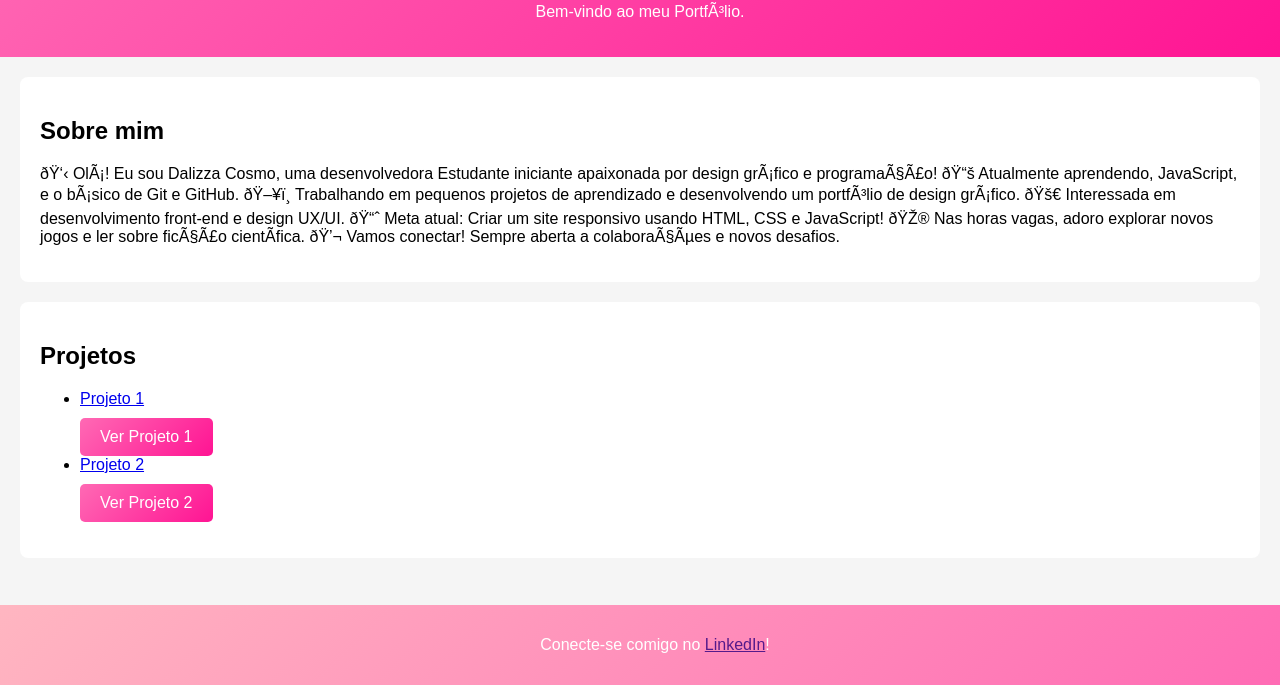
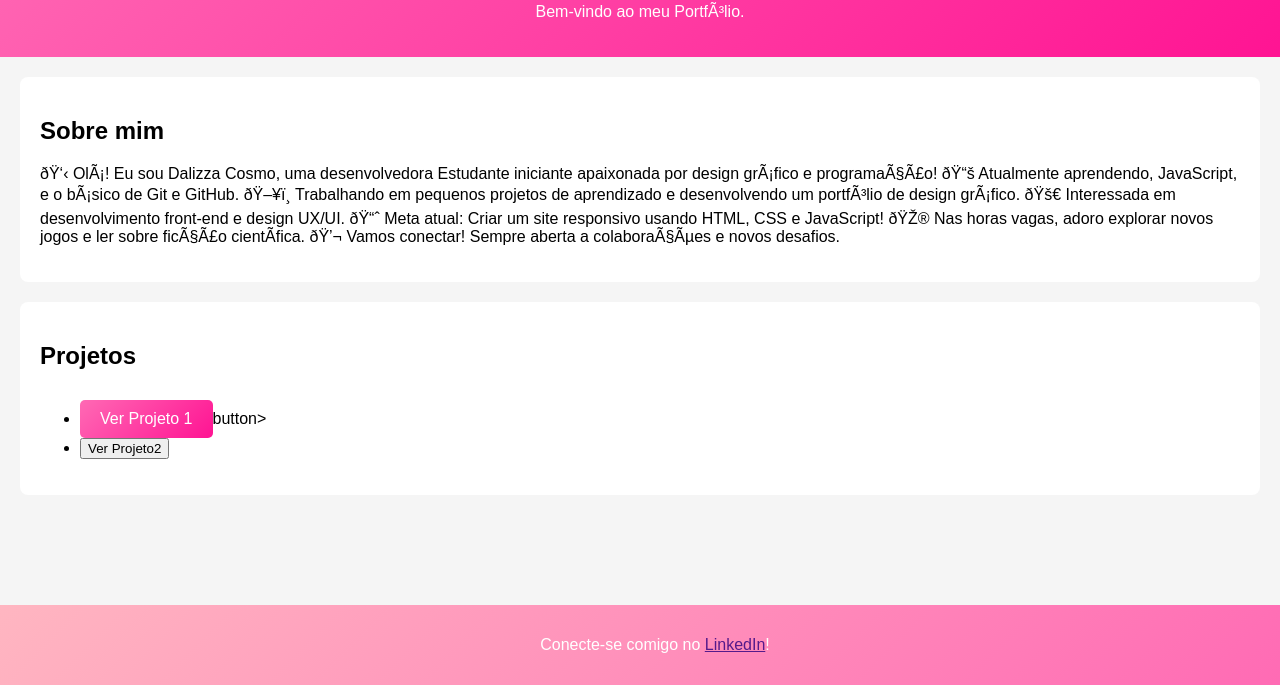
Before and after one commit to DALIZZA/dalizza.gifthub.io, a plain HTML site: page index.html in a window 1280 px wide. Shown: the part 115-800 px from the top of the page. Drawn offline with Linux system fonts and the light colour scheme.

Commit message:
Update index.html

```diff
--- a/index.html
+++ b/index.html
@@ -24,11 +24,11 @@
   <section>
     <h2>Projetos</h2>
     <ul>
-      <li><a href="link-do-projeto-1">Projeto 1</a></li>
-      <button class="btn-projeto">Ver Projeto 1</button>
+      <li>
+        <button class="btn-projeto" onclick="location.href='projeto1.html'">Ver Projeto 1</button>button>
     </div>
-      <li><a href="link-do-projeto-2">Projeto 2</a></li>
-      <button class="btn-projeto">Ver Projeto 2</button>
+      <li>
+        <button calss="btn-projeto" onclick="location.href='projeto2.html'">Ver Projeto2</button>
     </div>
       <!-- Adicione mais projetos conforme necessário -->
       </ul>
```
